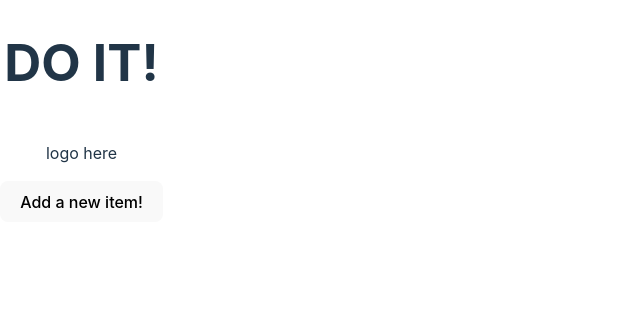
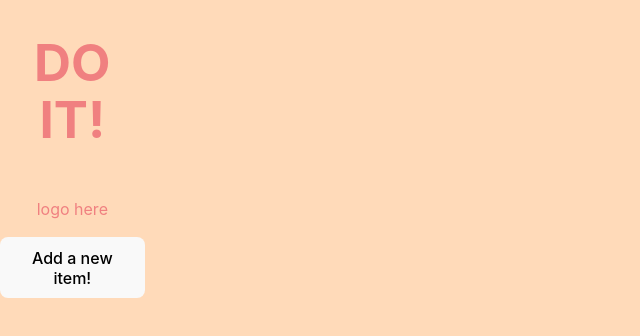
Before and after one commit to MichaelMMet/To-Do-List, a React (Vite) app in the folder To-Do-List1/: page / in a window 1280 px wide. Shown: the top 336 px of the page, without its empty margins (0-640 px from the left). Built offline with nearby package versions, Linux system fonts and the light colour scheme.

Commit message:
style chages

```diff
--- a/To-Do-List1/src/App.css
+++ b/To-Do-List1/src/App.css
@@ -5,41 +5,7 @@
   text-align: center;
 }
 
-.logo {
-  height: 6em;
-  padding: 1.5em;
-  will-change: filter;
-  transition: filter 300ms;
-}
-.logo:hover {
-  filter: drop-shadow(0 0 2em #646cffaa);
-}
-.logo.react:hover {
-  filter: drop-shadow(0 0 2em #61dafbaa);
-}
 
-@keyframes logo-spin {
-  from {
-    transform: rotate(0deg);
-  }
-  to {
-    transform: rotate(360deg);
-  }
-}
-
-@media (prefers-reduced-motion: no-preference) {
-  a:nth-of-type(2) .logo {
-    animation: logo-spin infinite 20s linear;
-  }
-}
-
-.card {
-  padding: 2em;
-}
-
-.read-the-docs {
-  color: #888;
-}
 
 
 /* body */
@@ -49,6 +15,7 @@ body{
   margin: 0px;
   width: 100vw;
   height: 100vh;
+  background-color: peachpuff;
 }
 
 .main-container{
@@ -58,16 +25,26 @@ body{
   align-items: center;
 }
 
+p{
+  color: lightcoral;
+}
+
+h1{
+  color: lightcoral;
+}
+
 /* Todo Item style */
 
+/* Todo Item style */
 .todo-item-container {
   display: flex;
   flex-direction: column;
-  align-items: center;  /* Align items in the center horizontally */
-  justify-content: center;  /* Align items in the center vertically */
-  height: 100%;  /* Make the container take up the full height of its parent */
+  align-items: center;
+  justify-content: center;
+  height: 100vh;
+  width: 100vw; /* Take the full width of the viewport */
+  left: 0px;
 }
-
 
 /* nav */
 
--- a/To-Do-List1/src/TodoItem.jsx
+++ b/To-Do-List1/src/TodoItem.jsx
@@ -13,6 +13,20 @@ class TodoItem extends React.Component {
     this.setState({ completed: true });
   }
 
+  markAsCompleted() {
+    this.setState({ completed: true });
+  }
+
+  startEditing() {
+    this.setState({ editing: true });
+  }
+
+  finishEditing() {
+    this.setState({ editing: false });
+    // Add logic to update the todo item with the new data
+    // You can emit an event or callback to the parent component to handle the update
+  }
+
   render() {
     const { title, description, dueDate, priority, notes } = this.props;
 
@@ -24,6 +38,7 @@ class TodoItem extends React.Component {
         <p>Priority: {priority}</p>
         <p>Notes: {notes}</p>
         <p>Completed: {this.state.completed ? "Yes" : "No"}</p>
+        <button onClick={changeInfo}>Edit Info</button>
       </div>
     );
   }
```
